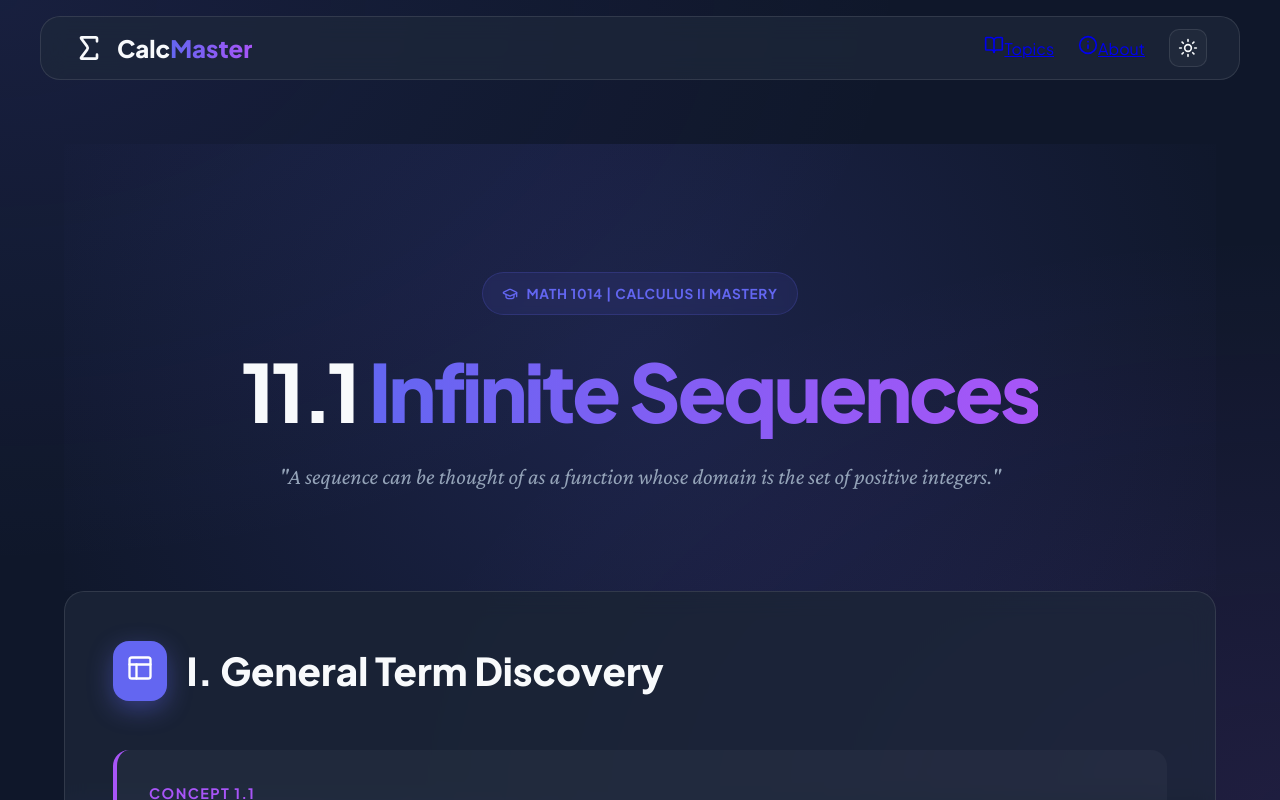
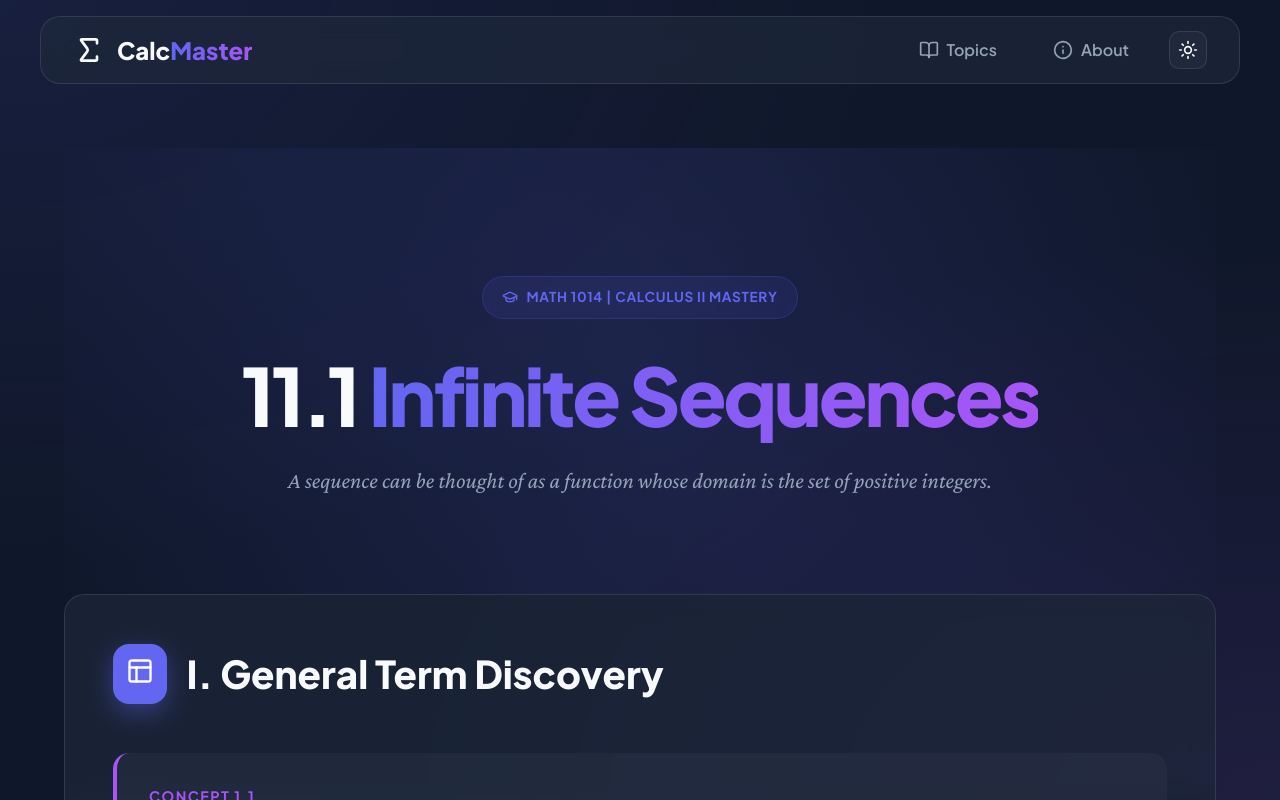
Before and after one commit to parsaabbasian/MATH-1014, a React (Vite) app: page / in a window 1280 px wide. Shown: the top 800 px of the page. Built offline with nearby package versions, Linux system fonts and the light colour scheme.

Commit message:
Fix reset button, improve navbar, and remove descriptive quotes

```diff
--- a/src/components/StepByStep.jsx
+++ b/src/components/StepByStep.jsx
@@ -1,6 +1,6 @@
 import React, { useState } from 'react';
 import { motion, AnimatePresence } from 'framer-motion';
-import { ChevronDown, ChevronRight, Eye } from 'lucide-react';
+import { ChevronDown, ChevronRight, Eye, RotateCcw } from 'lucide-react';
 
 const StepByStep = ({ steps }) => {
     const [visibleCount, setVisibleCount] = useState(0);
@@ -46,7 +46,8 @@ const StepByStep = ({ steps }) => {
                     </button>
                 ) : (
                     <button className="btn-reset" onClick={reset}>
-                        Reset Steps
+                        <RotateCcw size={16} />
+                        <span>Restart Solution</span>
                     </button>
                 )}
             </div>
--- a/src/index.css
+++ b/src/index.css
@@ -102,6 +102,23 @@ body {
   display: flex;
   align-items: center;
   gap: 1.5rem;
+}
+
+.nav-link {
+  display: flex;
+  align-items: center;
+  gap: 0.5rem;
+  color: var(--text-muted);
+  text-decoration: none;
+  font-weight: 600;
+  transition: all 0.3s ease;
+  padding: 0.5rem 1rem;
+  border-radius: 8px;
+}
+
+.nav-link:hover {
+  color: var(--text);
+  background: var(--example-bg);
 }
 
 .theme-toggle {
@@ -211,6 +228,26 @@ h3 {
   background: var(--secondary);
 }
 
+.btn-reset {
+  display: flex;
+  align-items: center;
+  gap: 0.6rem;
+  padding: 0.8rem 1.8rem;
+  border-radius: 12px;
+  font-weight: 600;
+  border: 1px solid var(--border);
+  background: transparent;
+  color: var(--text-muted);
+  cursor: pointer;
+  transition: all 0.3s ease;
+}
+
+.btn-reset:hover {
+  background: var(--example-bg);
+  color: var(--text);
+  border-color: var(--text-muted);
+}
+
 @media (max-width: 768px) {
   .section-card {
     padding: 1.5rem;
--- a/src/pages/Home.jsx
+++ b/src/pages/Home.jsx
@@ -39,7 +39,7 @@ const Home = () => {
                     11.1 <span className="text-gradient">Infinite Sequences</span>
                 </motion.h1>
                 <motion.p variants={itemVariants} className="hero-description">
-                    "A sequence can be thought of as a function whose domain is the set of positive integers."
+                    A sequence can be thought of as a function whose domain is the set of positive integers.
                 </motion.p>
             </header>
 
@@ -83,7 +83,7 @@ const Home = () => {
                         </div>
 
                         <StepByStep steps={[
-                            <p>Observe independent patterns: Numerators are simply <MathBlock math="n" inline />, while denominators grow as <MathBlock math="(n+2)^2" inline />.</p>,
+                            <p>Observe independent patterns: Numerators are simply <MathBlock math="n" inline /> while denominators grow as <MathBlock math="(n+2)^2" inline />.</p>,
                             <p>The sequence alternates signs starting with positive, requiring the factor <MathBlock math="(-1)^{n+1}" inline />.</p>,
                             <div>
                                 <p>Synthesize the explicit formula:</p>
@@ -189,7 +189,7 @@ const Home = () => {
             <footer style={{ marginTop: '10rem', textAlign: 'center', padding: '6rem 2rem', borderTop: '1px solid var(--border)', background: 'var(--surface)' }}>
                 <p style={{ color: 'var(--text)', fontWeight: '800', fontSize: '1.2rem', marginBottom: '0.75rem' }}>MATH 1014: Calculus II</p>
                 <p style={{ color: 'var(--text-muted)', fontSize: '1.1rem', fontFamily: 'var(--font-serif)', fontStyle: 'italic', maxWidth: '600px', margin: '0 auto' }}>
-                    "The laws of nature are but the mathematical thoughts of God." — Johannes Kepler
+                    Mathematics is the most beautiful and most powerful creation of the human spirit. — Stefan Banach
                 </p>
             </footer>
         </motion.div>
```
